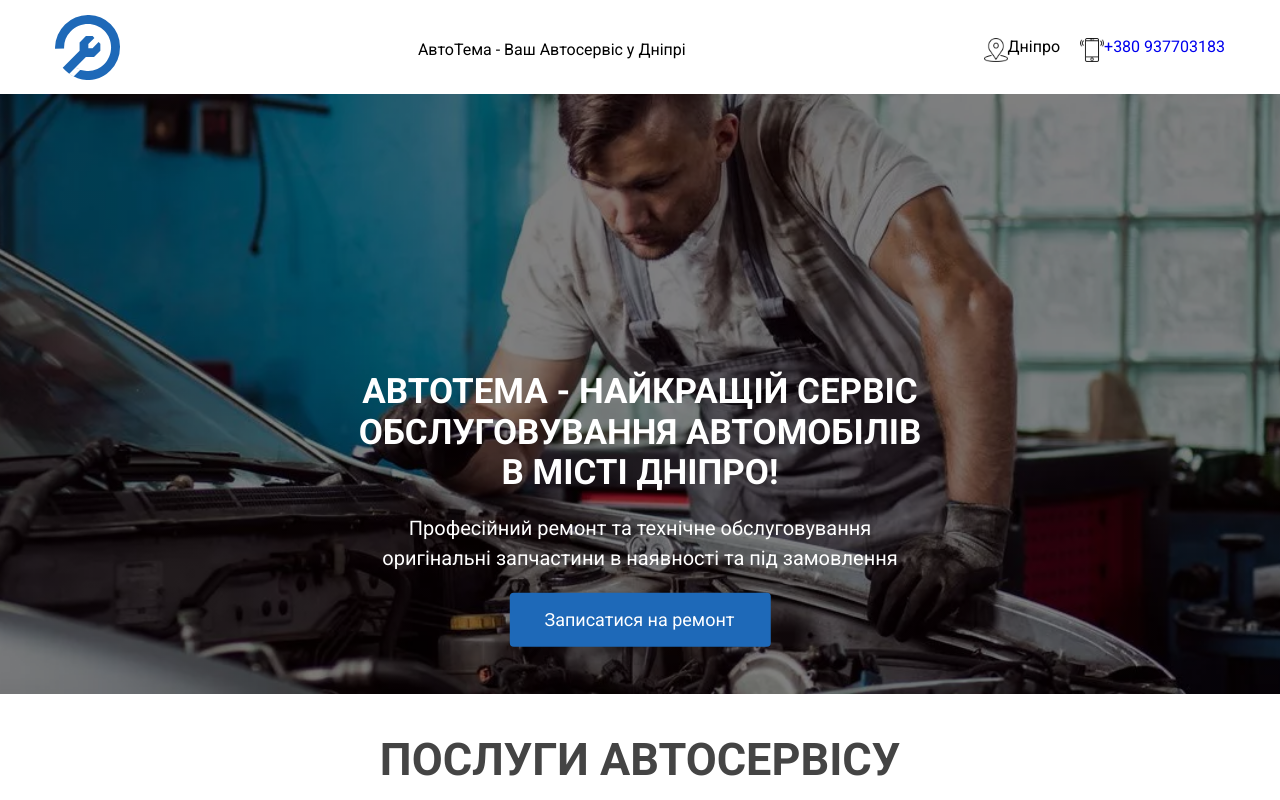
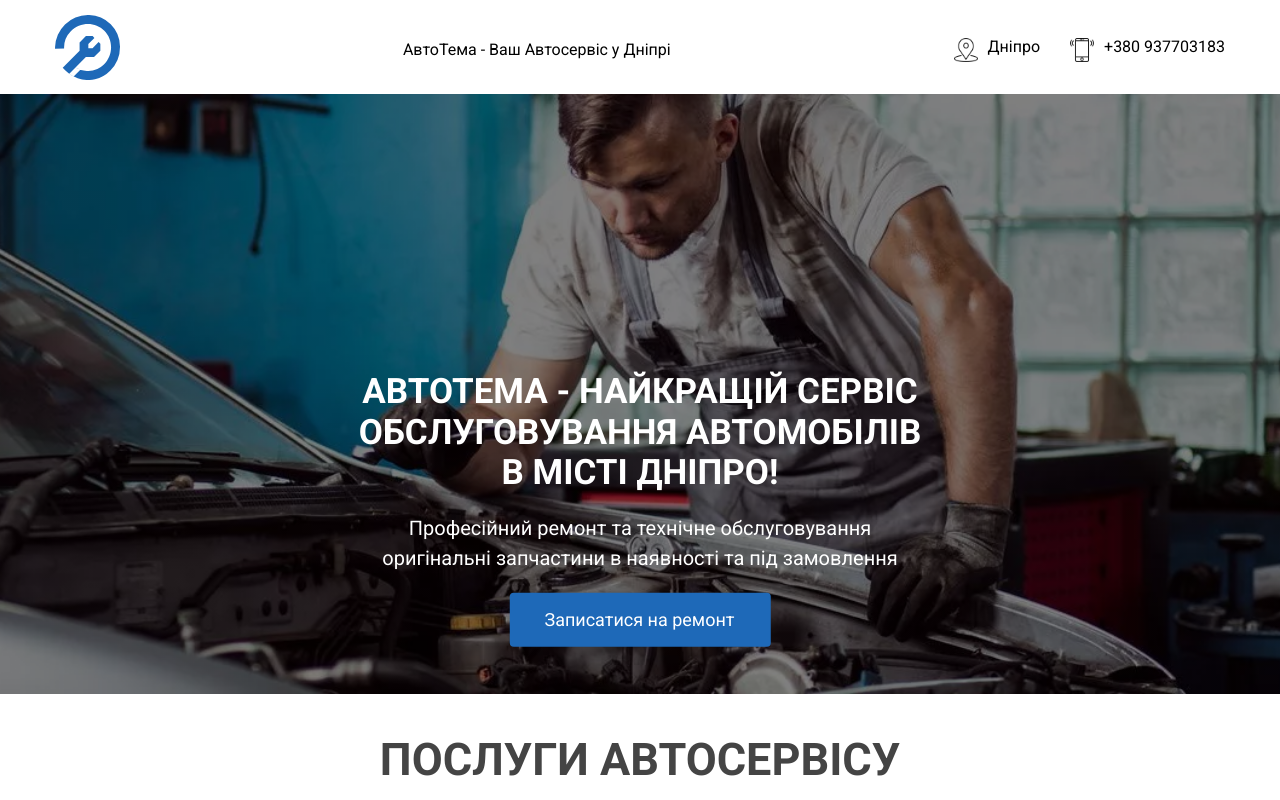
Before and after one commit to padalcko/auto-theme, a plain HTML site: page index.html in a window 1280 px wide. Shown: the top 800 px of the page. Drawn offline with nearby package versions, Linux system fonts and the light colour scheme.

Commit message:
Fix header contact

```diff
--- a/index.html
+++ b/index.html
@@ -36,6 +36,7 @@
           <div class="header-contact">
             <div class="header-city">
               <img
+                class="point-cursor"
                 src="./img/icon/point.png"
                 alt="Point cursor"
                 width="24px"
@@ -50,7 +51,9 @@
                 width="24px"
                 height="24px"
               />
-              <a href="callto:+380937703183"> +380 937703183</a>
+              <a class="header-phone-link" href="callto:+380937703183">
+                +380 937703183</a
+              >
             </div>
           </div>
         </div>
@@ -164,6 +167,7 @@
         </div>
       </section>
     </main>
+
     <footer class="footer">
       <div class="footer-content">
         <div class="logobox">
--- a/styles/style.css
+++ b/styles/style.css
@@ -55,10 +55,18 @@ p {
 }
 .header-city {
     display: flex;
-    margin-right: 20px;
+    margin-right: 30px;
+}
+.point-cursor {
+    margin-right: 10px;
 }
 .header-phone {
     display: flex;
+}
+.header-phone-link {
+    margin-left: 10px;
+    color: #000;
+    font-size: 16px;
 }
 
 .hero {
```
